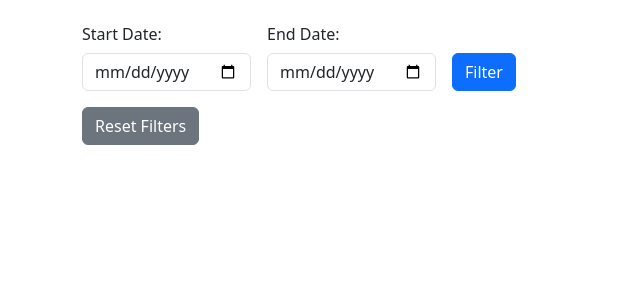
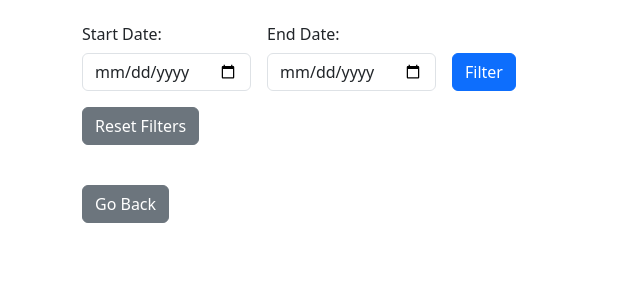
Before and after one commit to Jak7774/Honeybees-Website, a Flask app: template templates/index.html in a window 1280 px wide. Shown: the part 165-468 px from the top of the page, without its empty margins (0-640 px from the left). Run offline with Flask 3, Linux system fonts and the light colour scheme; the template is opened without the code that fills it, so the values that code supplies are empty; some libraries are stand-ins or nearby versions.

Commit message:
Update index.html - With Landing Page

```diff
--- a/templates/index.html
+++ b/templates/index.html
@@ -36,7 +36,7 @@
             <button type="button" class="btn btn-primary" onclick="setDateRangeAndSubmit('last_year')">Last Year</button>
         </div>
 
-        <form id="filter_form" action="/" method="GET" class="mb-3">
+        <form id="filter_form" action="/all_data" method="GET" class="mb-3">
             <div class="row align-items-end g-3">
                 <div class="col-md-auto">
                     <label for="start_date" class="col-form-label">Start Date:</label>
@@ -56,6 +56,10 @@
         <div class="mb-3">
             <button type="button" class="btn btn-secondary" onclick="clearFilters()">Reset Filters</button>
         </div>
+
+        <form action="/" method="get">
+            <button type="submit" class="btn btn-secondary mt-4">Go Back</button>
+        </form>
 
         <!-- Graph and Table -->
         <div class="row">
@@ -164,6 +168,13 @@
                 { label: 'Roof', data: temp4Values }
             ]);
 
+                    // Debug: Log data to console
+            console.log("Timestamps:", timestamps);
+            console.log("Temp1 Values:", temp1Values);
+            console.log("Temp2 Values:", temp2Values);
+            console.log("Temp3 Values:", temp3Values);
+            console.log("Temp4 Values:", temp4Values);
+
             var humidity1Values = {{ humidity1 | tojson }};
             var humidity2Values = {{ humidity2 | tojson }};
             updateTableForGraph('humidity', timestamps, [
```
